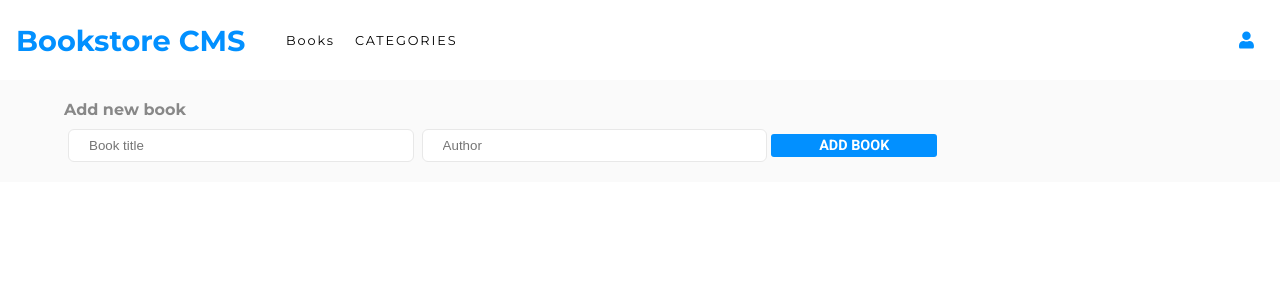
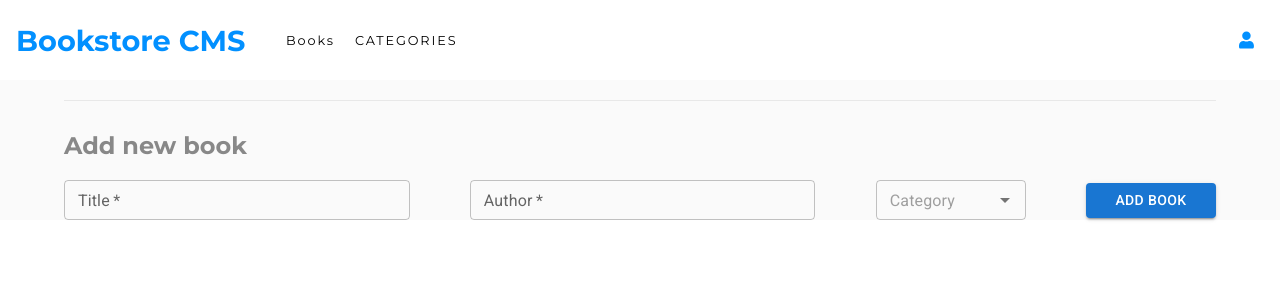
Before and after one commit to Addisu87/bookstore, a React (Create React App) app: page /books in a window 1280 px wide. Shown: the top 300 px of the page. Built offline with nearby package versions, Linux system fonts and the light colour scheme; no server answers.

Commit message:
Modify the form

```diff
--- a/package.json
+++ b/package.json
@@ -3,6 +3,10 @@
   "version": "0.1.0",
   "private": true,
   "dependencies": {
+    "@emotion/react": "^11.9.3",
+    "@emotion/styled": "^11.9.3",
+    "@mui/material": "^5.9.0",
+    "@mui/styled-engine-sc": "^5.8.0",
     "@reduxjs/toolkit": "^1.8.3",
     "@testing-library/jest-dom": "^5.16.4",
     "@testing-library/react": "^13.3.0",
--- a/src/components/AddBook.js
+++ b/src/components/AddBook.js
@@ -1,14 +1,33 @@
+import { Autocomplete, Button, TextField } from '@mui/material';
 import React, { useState } from 'react';
 import { useDispatch } from 'react-redux';
-import styled from 'styled-components';
 import { v4 as uuidv4 } from 'uuid';
 import { addBook } from '../redux/books/ThunkFunctions';
+import '../styles/addBook.css';
+
+const categories = [
+  'Computer Programming',
+  'Action',
+  'Adventure',
+  'Fantasy',
+  'Horror',
+  'Classic',
+  'History',
+  'Detective and Mystery',
+  'Romance',
+  'Sci-Fi',
+  'Humor',
+  'Tragedy',
+  'Documentary',
+];
 
 const AddBook = () => {
   const [inputText, setInputText] = useState({
     title: '',
     author: '',
   });
+  const [categoryName, setCategoryName] = useState('');
+  const [inputValue, setInputValue] = useState('');
 
   const dispatch = useDispatch();
 
@@ -23,7 +42,7 @@ const AddBook = () => {
     item_id: uuidv4(),
     title: inputText.title,
     author: inputText.author,
-    category: 'Fiction',
+    category: categoryName,
   };
 
   const handleAddBook = () => {
@@ -38,101 +57,68 @@ const AddBook = () => {
   };
 
   return (
-    <FormContainer>
-      <Title>Add new book</Title>
-      <Form onSubmit={handleSubmit}>
-        <Input
+    <form onSubmit={handleSubmit}>
+      <div className="componentDivider" />
+      <h2 className="addBookTitle">Add new book</h2>
+      <div className="inputsContainer">
+        <TextField
+          required
+          id="outlined-size-small"
+          size="small"
+          label="Title"
+          variant="outlined"
           type="text"
           name="title"
           placeholder="Book title"
-          id="title"
           value={inputText.title}
           onChange={handleInputChange}
+          className="inputs"
+        />
+        <TextField
           required
-        />
-        <Input
+          id="outlined-size-small"
+          size="small"
+          label="Author"
+          variant="outlined"
           type="text"
           name="author"
           placeholder="Author"
-          id="author"
           value={inputText.author}
           onChange={handleInputChange}
-          required
+          className="inputs"
         />
+        <div>
+          <Autocomplete
+            id="outlined-size-small"
+            size="small"
+            value={categoryName}
+            onChange={(event, newValue) => {
+              setCategoryName(newValue);
+            }}
+            inputValue={inputValue}
+            onInputChange={(event, newInputValue) => {
+              setInputValue(newInputValue);
+            }}
+            options={categories}
+            sx={{ width: 150 }}
+            /* eslint-disable */
+            renderInput={(params) => (
+              <TextField {...params} placeholder="Category" />
+            )}
+            /* eslint-enable */
+          />
+        </div>
         <Button
+          variant="contained"
           type="submit"
           onClick={handleAddBook}
-          className="btn btn-success"
+          className="addBookBtn"
         >
           ADD BOOK
         </Button>
-      </Form>
-    </FormContainer>
+      </div>
+    </form>
   );
 };
 
 export default AddBook;
-
-const FormContainer = styled.section`
-  width: 90%;
-  margin-inline: auto;
-  display: flex;
-  flex-direction: column;
-  align-items: center;
-  justify-content: center;
-  @media screen and (min-width: 768px) {
-    align-items: flex-start;
-  }
-`;
-
-const Title = styled.h2`
-  font-family: var(--montserrat);
-  font-size: 1rem;
-  font-weight: bold;
-  color: var(--mid-gray);
-  margin-bottom: 6px;
-`;
-
-const Form = styled.form`
-  width: 100%;
-  text-align: center;
-  margin-inline: auto;
-  margin-bottom: 1rem;
-  @media screen and (min-width: 768px) {
-    text-align: left;
-  }
-`;
-
-const Input = styled.input`
-  width: 90%;
-  border: 1px solid #e8e8e8;
-  padding: 2px 8px;
-  margin: 4px;
-  border-radius: 6px;
-  @media screen and (min-width: 768px) {
-    width: 30%;
-    padding: 8px 20px;
-  }
-`;
-
-const Button = styled.button`
-  outline: none;
-  border: none;
-  margin-inline: auto;
-  padding: 0.2rem 1rem;
-  background-color: var(--blue);
-  font-family: var(--roboto);
-  font-weight: bold;
-  font-size: 0.6rem;
-  border-radius: 3px;
-  color: white;
-  cursor: pointer;
-  transition: 0.3s ease;
-  &:hover {
-    transform: scale(1.1);
-  }
-  @media screen and (min-width: 768px) {
-    font-size: 0.9rem;
-    padding-inline: 3rem;
-  }
-`;
--- /dev/null
+++ b/src/styles/addBook.css
@@ -0,0 +1,73 @@
+form {
+  width: 90%;
+  margin-inline: auto;
+  margin-bottom: 30px;
+}
+
+.componentDivider {
+  width: 100%;
+  height: 1px;
+  background: #e8e8e8;
+  margin-bottom: 30px;
+}
+
+.addBookTitle {
+  font-family: var(--montserrat);
+  color: var(--mid-gray);
+  margin-bottom: 20px;
+}
+
+.inputsContainer {
+  display: flex;
+  justify-content: space-between;
+  margin-inline: auto;
+}
+
+.inputs {
+  border: 1px solid #e8e8e8;
+  width: 30%;
+}
+
+.addBookBtn {
+  border: none;
+  align-self: center;
+  background: #0290ff;
+  font-family: var(--roboto);
+  color: #fff;
+  font-weight: 700;
+  font-size: 1.1rem;
+  width: 130px;
+  height: 35px;
+  border-radius: 3px;
+  cursor: pointer;
+  transition: 0.3s ease;
+}
+
+.addBookBtn:hover {
+  cursor: pointer;
+  transform: scale(1.1);
+}
+
+@media (max-width: 768px) {
+  form {
+    padding: 20px 20px 80px 20px;
+  }
+
+  .addBookTitle {
+    text-align: center;
+    font-size: 1.3rem;
+  }
+
+  .inputsContainer {
+    flex-direction: column;
+    align-items: center;
+  }
+
+  .input {
+    width: 100%;
+  }
+
+  .addBookBtn {
+    margin-top: 25px;
+  }
+}
```
Also changed, not shown: 1 other file (tests, documents, lock files or other folders).
